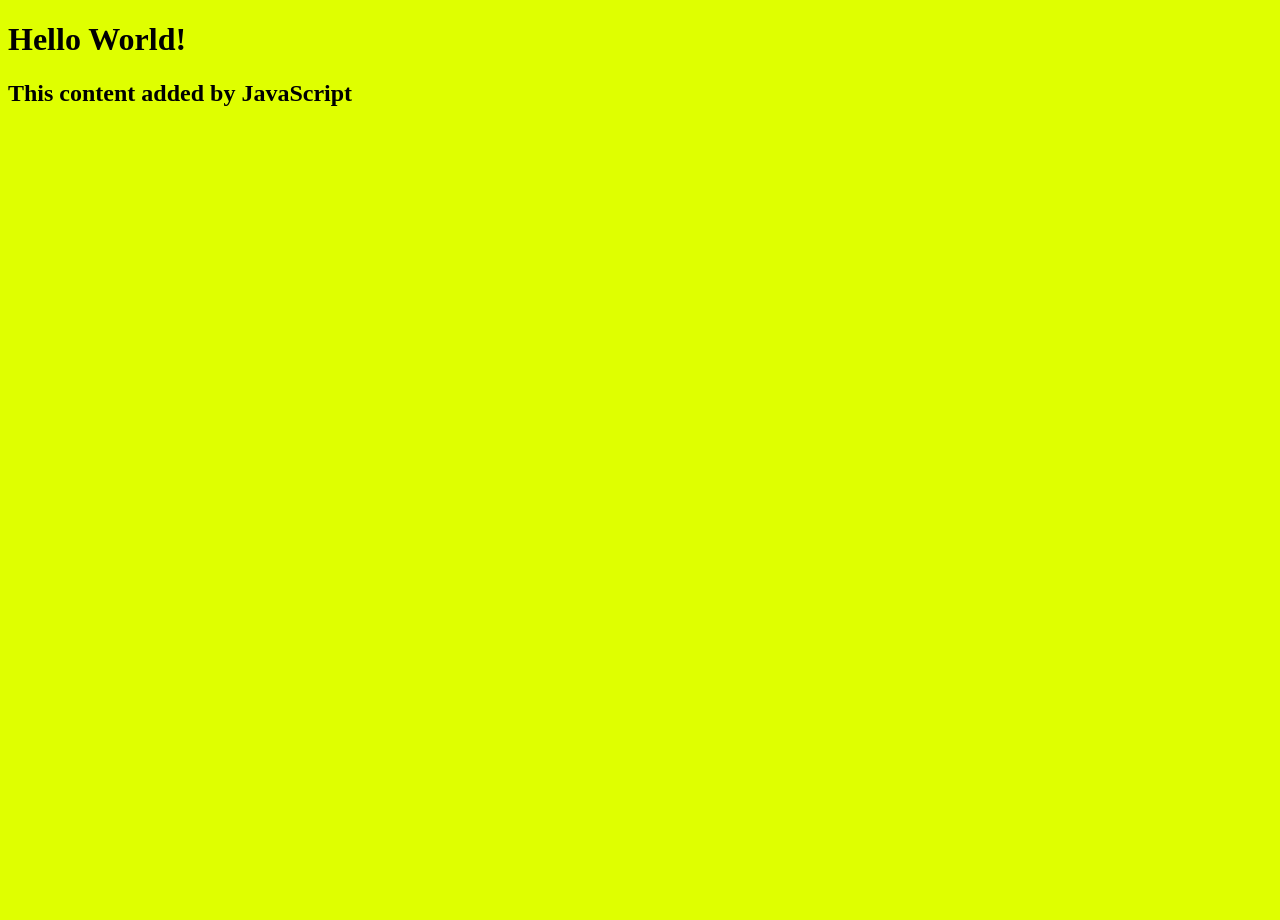
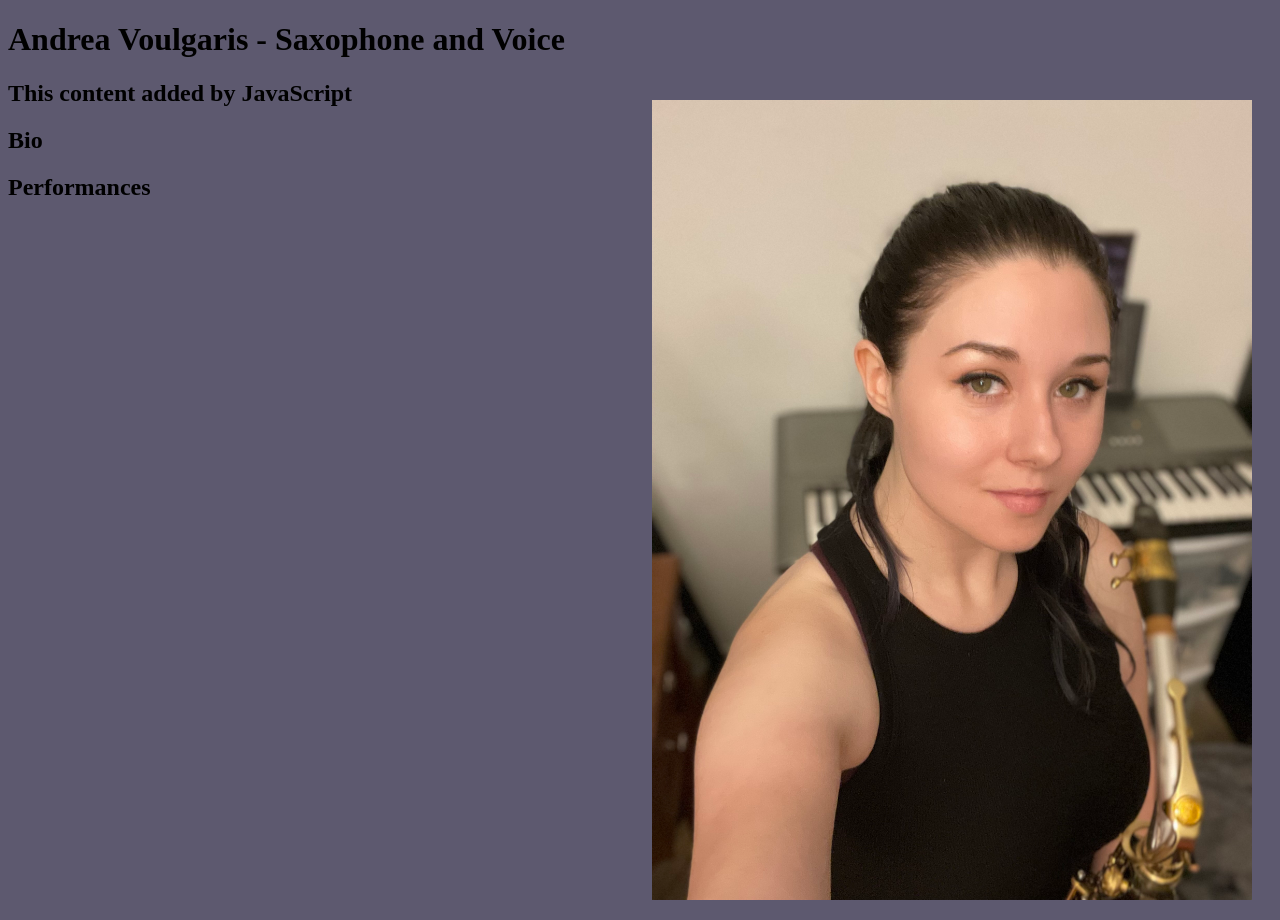
Before and after one commit to andreavoulgaris/prework-website, a plain HTML site: page index.html in a window 1280 px wide. Before the commit the page ends 800 px from the top, so only its background shows below. Drawn offline with Linux system fonts and the light colour scheme.

Commit message:
add Images, add h2s

```diff
--- a/index.html
+++ b/index.html
@@ -2,10 +2,13 @@
 <html lang="en">
   <head>
     <link rel="stylesheet" href="style.css" />
-    <title>Prework Website</title>
+    <title>Andrea Voulgaris - Saxophone</title>
   </head>
   <body>
-    <h1>Hello World!</h1>
+    <h1>Andrea Voulgaris - Saxophone and Voice</h1>
+    <img src="Images/IMG_2935.jpeg" alt="Andrea Voulgaris" width="600" height="800">
     <script src="script.js"></script>
+    <h2>Bio</h2>
+    <h2>Performances</h2>
   </body>
 </html>
--- a/style.css
+++ b/style.css
@@ -1,3 +1,8 @@
 body {
-    background: #DFFF00;
-  }
+    background: #5D596F;
+}
+
+img {
+    float: right;
+    padding: 20px;
+}
```
Also changed, not shown: Images/IMG_2935.jpeg (added).
